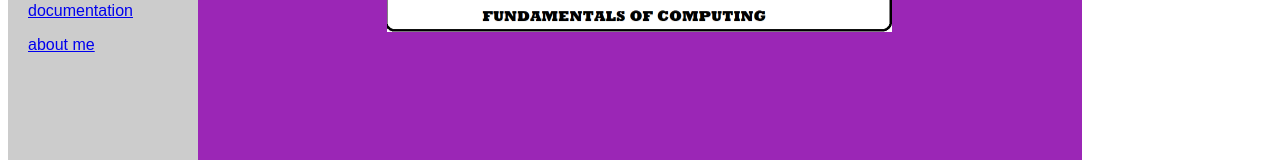
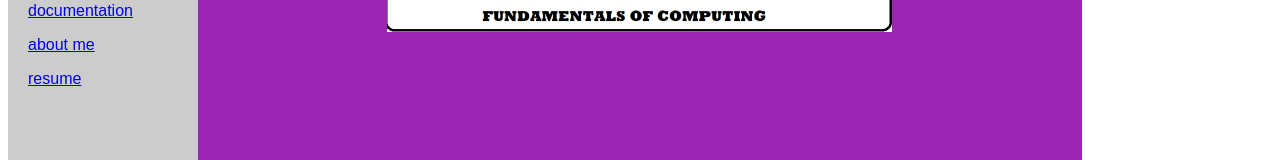
Before and after one commit to jtzai/html, a plain HTML site: page documents.html in a window 1280 px wide. Shown: the part 343-503 px from the top of the page. Drawn offline with Linux system fonts and the light colour scheme.

Commit message:
Update HTML structure and add resume link

```diff
--- a/documents.html
+++ b/documents.html
@@ -85,6 +85,7 @@
  <p> <a href="database.html">databases</a> <br>
  <p> <a href="documents.html">documentation</a> <br>
  <p> <a href="devteam.html">about me</a> <br>
+ <p> <a href="resume.html">resume</a> <br>
  <body style="background-color:white;">
      </ul>
    </nav>
@@ -102,4 +103,5 @@
  </footer>
 
  </body>
+
  </html>
```
